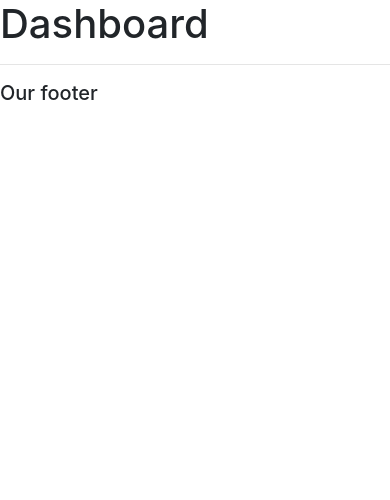
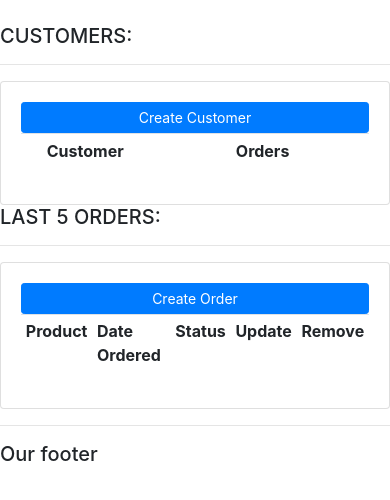
Before and after one commit to stevillis/django-customer-management-app, a Django app: page / in a window 390 px wide. Shown: the part 56-556 px from the top of the page. Run offline with Django 3.2, Linux system fonts and the light colour scheme; lists and menus that the app fills with data are empty.

Commit message:
Add CUSTOMERS and LAST 5 ORDERS cards to dashboard

```diff
--- a/accounts/templates/accounts/dashboard.html
+++ b/accounts/templates/accounts/dashboard.html
@@ -1,5 +1,40 @@
 {% extends 'accounts/main.html' %}
 
 {% block content %}
-    <h1>Dashboard</h1>
+    <br>
+
+    <div class="row">
+        <div class="col-md-5">
+            <h5>CUSTOMERS:</h5>
+            <hr>
+            <div class="card card-body">
+                <a href="#" class="btn btn-primary btn-sm btn-block">Create Customer</a>
+                <table class="table table-sm">
+                    <tr>
+                        <th></th>
+                        <th>Customer</th>
+                        <th>Orders</th>
+                    </tr>
+                </table>
+            </div>
+        </div>
+
+        <div class="col-md-7">
+            <h5>LAST 5 ORDERS:</h5>
+            <hr>
+            <div class="card card-body">
+                <a href="#" class="btn btn-primary btn-sm btn-block">Create Order</a>
+                <table class="table table-sm">
+                    <tr>
+                        <th>Product</th>
+                        <th>Date Ordered</th>
+                        <th>Status</th>
+                        <th>Update</th>
+                        <th>Remove</th>
+                    </tr>
+                </table>
+            </div>
+        </div>
+
+    </div>
 {% endblock content %}
```
